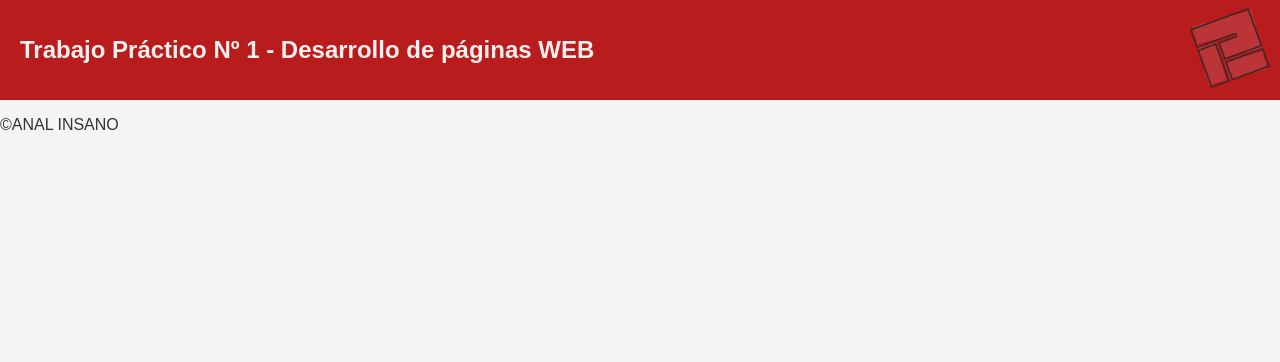
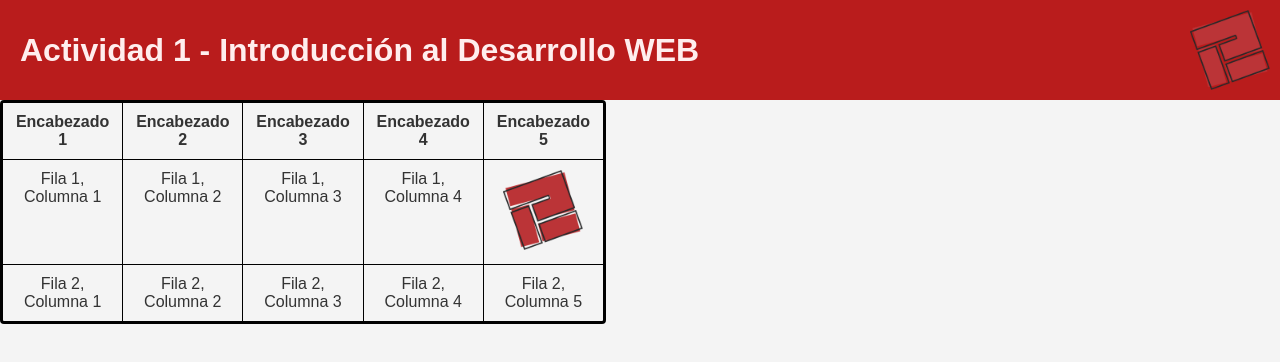
Before and after one commit to yucovsky/Desarrollo-WEB, a plain HTML site: page index.html in a window 1280 px wide. Drawn offline with Linux system fonts and the light colour scheme.

Commit message:
commit 2

```diff
--- a/index.html
+++ b/index.html
@@ -2,19 +2,39 @@
 <html lang="es">
 <head>
     <meta charset="UTF-8">
-    <title>Página Web Simple - Branch2</title>
+    <meta name="viewport" content="width=device-width, initial-scale=1.0">
+    <title>Mi Pagina Web</title>
     <link rel="stylesheet" href="styles.css">
 </head>
 <body>
     <header>
-        <h1>Trabajo Práctico Nº 1 - Desarrollo de páginas WEB</h1>
-            <div class="logo">
-                <img src="logotipo.png" class="logo-img">
-            </div>
+        <h1>Actividad 1 - Introducción al Desarrollo WEB</h1>
+        <div class="logo">
+            <img src="logotipo.png" class="logo">
+        </div>
     </header>
-
-    <footer>
-        <p>&copy;ANAL INSANO</p>
-    </footer>
+    <div class="tabla">
+        <div class="fila header">
+            <div class="celda">Encabezado 1</div>
+            <div class="celda">Encabezado 2</div>
+            <div class="celda">Encabezado 3</div>
+            <div class="celda">Encabezado 4</div>
+            <div class="celda">Encabezado 5</div>
+        </div>
+        <div class="fila">
+            <div class="celda">Fila 1, Columna 1</div>
+            <div class="celda">Fila 1, Columna 2</div>
+            <div class="celda">Fila 1, Columna 3</div>
+            <div class="celda">Fila 1, Columna 4</div>
+            <div class="celda"><img src="logotipo.png" class="image"></div>
+        </div>
+        <div class="fila">
+            <div class="celda">Fila 2, Columna 1</div>
+            <div class="celda">Fila 2, Columna 2</div>
+            <div class="celda">Fila 2, Columna 3</div>
+            <div class="celda">Fila 2, Columna 4</div>
+            <div class="celda">Fila 2, Columna 5</div>
+        </div>
+    </div>
 </body>
 </html>
--- a/styles.css
+++ b/styles.css
@@ -11,22 +11,65 @@ header {
     color: #ffeeee;
     display: flex;
     justify-content: space-between;
-    align-items: center; /* Cambiado para centrar verticalmente */
+    align-items: center;
     padding: 10px;
-    height: 100px; /* Altura fija para el header */
-    box-sizing: border-box; /* Asegura que el padding no afecte la altura total */
+    height: 100px;
+    box-sizing: border-box;
 }
 
 header h1 {
-    margin: 10px; /* Elimina márgenes por defecto del h1 */
-    font-size: 1.5rem; /* Ajusta el tamaño de fuente según sea necesario */
+    margin: 10px;
 }
 
 .logo {
-    margin: 0; /* Elimina márgenes innecesarios */
-}
-
-.logo-img {
     width: 80px;
     height: 80px;
 }
+
+.image {
+    width: 80px;
+    height: 80px;
+    transition: filter 0.3s ease;
+}
+
+.image:hover {
+    filter: grayscale(100%);
+}
+
+.tabla {
+    display: flex;
+    flex-direction: column;
+    border: 3px solid #000000;
+    border-radius: 4px;
+    overflow: hidden;
+    width: 100%;
+    max-width: 600px;
+}
+
+.fila {
+    display: flex;
+    border-bottom: 1.5px solid #000000;
+}
+
+.fila.header {
+    background-color: #f4f4f4;
+    font-weight: bold;
+}
+
+.celda {
+    flex: 1;
+    padding: 10px;
+    text-align: center;
+}
+
+.fila:last-child {
+    border-bottom: none;
+}
+
+.celda {
+    border-right: 1.5px solid #000000;
+}
+
+.celda:last-child {
+    border-right: none;
+}
```
